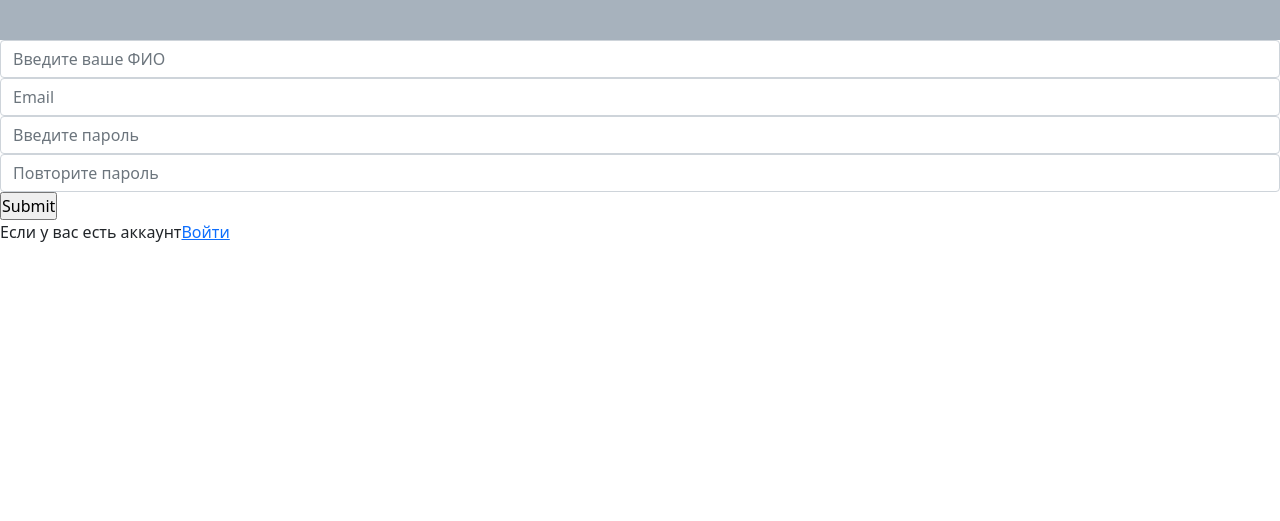
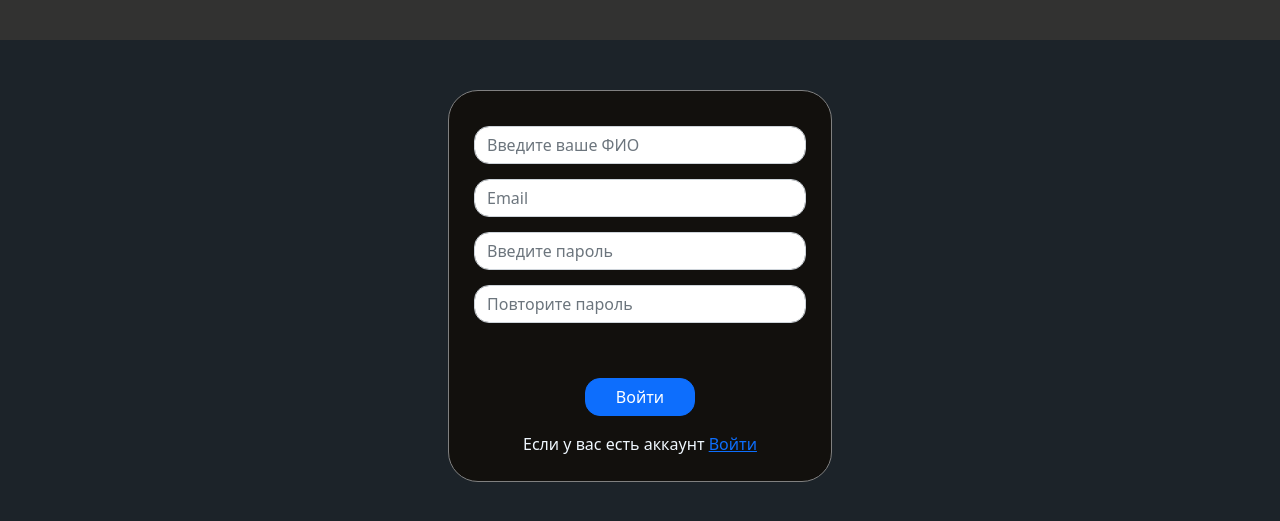
Before and after one commit to arziev/-, a Django app: page /register in a window 1280 px wide. Shown: the top 521 px of the page. Run offline with Django 5.2, Linux system fonts and the light colour scheme.

Commit message:
improve style

```diff
--- a/time_management/models.py
+++ b/time_management/models.py
@@ -6,3 +6,9 @@ from django.contrib.auth.models import AbstractUser
 
 class User(AbstractUser):
     pass
+
+class History(models.Model):
+    timer_date = models.DateTimeField(db_comment="Когда был использован таймер")
+    timer_start = models.TimeField(db_comment="Когда был использован таймер")
+    timer_end = models.TimeField(auto_now=True, auto_now_add=False)
+    user = models.ForeignKey(User, on_delete=models.CASCADE, blank=True, null=True, related_name="user_history")
--- a/time_management/static/time_management/style.css
+++ b/time_management/static/time_management/style.css
@@ -4,12 +4,18 @@ html * {
     padding: 0;
 }
 
+body {
+    background-color: #1c2329;
+}
+
+
 .header {
     margin: 0;
     display: flex;
     padding: 20px;
-    background-color: rgb(167, 178, 189);
+    background-color: rgb(50 50 49);
 }
+
 
 .timer-form{
     margin-top: 100px;
@@ -18,6 +24,7 @@ html * {
 }
 
 .client-name {
+    color: aliceblue;
     margin-right: auto;
 }
 
@@ -26,9 +33,6 @@ html * {
     list-style: none;
 }
 
-.timer-hidden {
-    display: none;
-}
 
 .time-btn {
     height: 200px;
@@ -39,14 +43,45 @@ html * {
     border: none;
     color: aliceblue;
     background-color: green;
-    box-shadow: 0px 0px 40px 0px rgba(1, 85, 30, 0.75);
+    box-shadow: 0px 0px 40px 0px rgb(24 178 77 / 75%);
 }
 
 /* Login */
 
-.login-form {
+.entrance-container {
+    padding-top: 50px;
+    display: flex;
+    justify-content: center;
+    text-align: center;
+}
+
+.entrance-form {
     display: flex;
     justify-content: center;
     flex-direction: column;
-    width: 50%;
+    padding: 35px 25px 25px;
+    border: 1px solid gray;
+    border-radius: 30px;
+    background-color: rgb(18 16 13);
+    width: 30%;
 }
+
+.entrance-sub {
+    margin-top: 40px;
+}
+
+.entrance-text {
+    color:aliceblue;
+    margin-right: 10p;
+}
+
+.form-control {
+    margin-bottom: 15px;
+    border-radius: 15px;
+}
+
+.btn {
+    padding: 6px 30px;
+    border-radius: 15px;
+
+}
--- a/time_management/templates/time_management/layout.html
+++ b/time_management/templates/time_management/layout.html
@@ -5,29 +5,24 @@
 <head>
     <meta charset="UTF-8">
     <meta name="viewport" content="width=device-width, initial-scale=1.0">
+    <link href="https://cdn.jsdelivr.net/npm/bootstrap@5.0.2/dist/css/bootstrap.min.css" rel="stylesheet" integrity="sha384-EVSTQN3/azprG1Anm3QDgpJLIm9Nao0Yz1ztcQTwFspd3yD65VohhpuuCOmLASjC" crossorigin="anonymous">
     <link rel="stylesheet" href="{% static 'time_management/style.css' %}">
-    <link href="https://cdn.jsdelivr.net/npm/bootstrap@5.0.2/dist/css/bootstrap.min.css" rel="stylesheet" integrity="sha384-EVSTQN3/azprG1Anm3QDgpJLIm9Nao0Yz1ztcQTwFspd3yD65VohhpuuCOmLASjC" crossorigin="anonymous">
     <title>Time Management</title>
 </head>
 <body>
+    <div class="entire-container">
         <header class="header">
-        {% if user.is_authenticated %}
-            <img src="">
-            <span class="client-name">{{ user.username }}</span>
-            <ul class="header-list">
-                <li class="header-link"></li>
-                <li class="header-link"></li>
-                <li class="header-link"><a href="{% url 'logout' %}">Выйти</a></li>
-            </ul>
-        {% else %}
-        <div></div>
-        {% endif %}
+            {% block header %}
+            {% endblock %}
         </header>
-    <main>
+        <main class="main">
+            <div class="block">
             {% block content %}
             {% endblock  %}
-
+            </div>
         </main>
+        <footer></footer>
         <script src="{% static 'time_management/work.js' %}"></script>
+    </div>
 </body>
 </html>
--- a/time_management/templates/time_management/register.html
+++ b/time_management/templates/time_management/register.html
@@ -7,13 +7,17 @@
 </div>
 {% endif %}
 
-<form action="{% url 'register' %}" class="register-form" method="POST">
+<div class="entrance-container">
+    <form action="{% url 'register' %}" class="entrance-form" method="POST">
         {% csrf_token %}
         <input type="text" name="username" placeholder="Введите ваше ФИО"  class="form-control">
         <input type="text" name="email" placeholder="Email"  class="form-control">
         <input type="text" name="password" placeholder="Введите пароль" class="form-control">
         <input type="text" name="password_check" placeholder="Повторите пароль" class="form-control">
-    <input type="submit" class="register-btn">
+        <div class="col-auto entrance-sub">
+            <button type="submit" class="btn btn-primary mb-3">Войти</button>
+        </div>
+        <p class="entrance-text">Если у вас есть аккаунт <a class="register-link" href="{% url 'login' %}">Войти</a></p>
     </form>
-<p class="register-text">Если у вас есть аккаунт<a class="register-link" href="{% url 'login' %}">Войти</a></p>
+</div>
 {% endblock %}
--- a/time_management/views.py
+++ b/time_management/views.py
@@ -3,17 +3,18 @@ from django.contrib.auth import login, logout, authenticate
 from django.urls import reverse
 from django.db import IntegrityError
 
-from django.http import HttpResponseRedirect
+
+from django.http import HttpResponseRedirect, JsonResponse
 from .models import *
 # Create your views here.
 
 def main(request):
     # user = User()
     if request.method == "POST":
-        print("hello")
-        print(request.POST['stop'])
+        print(request.POST.get('timer'))
+        # print(request.POST.get('count'))
 
-        print(request.POST.get('stop'))
+        # print(request.POST.get('stop'))
         return render(request, 'time_management/main.html', {"mes":"1000"})
     else:
         print(request.POST.get('count'))
```
Also changed, not shown: time_management/static/time_management/work.js (+42 -14 lines), time_management/templates/time_management/login.html (+7 -4 lines), time_management/templates/time_management/main.html (+13 -11 lines), db.sqlite3. Lines whose indentation alone changed are shown as unchanged.
